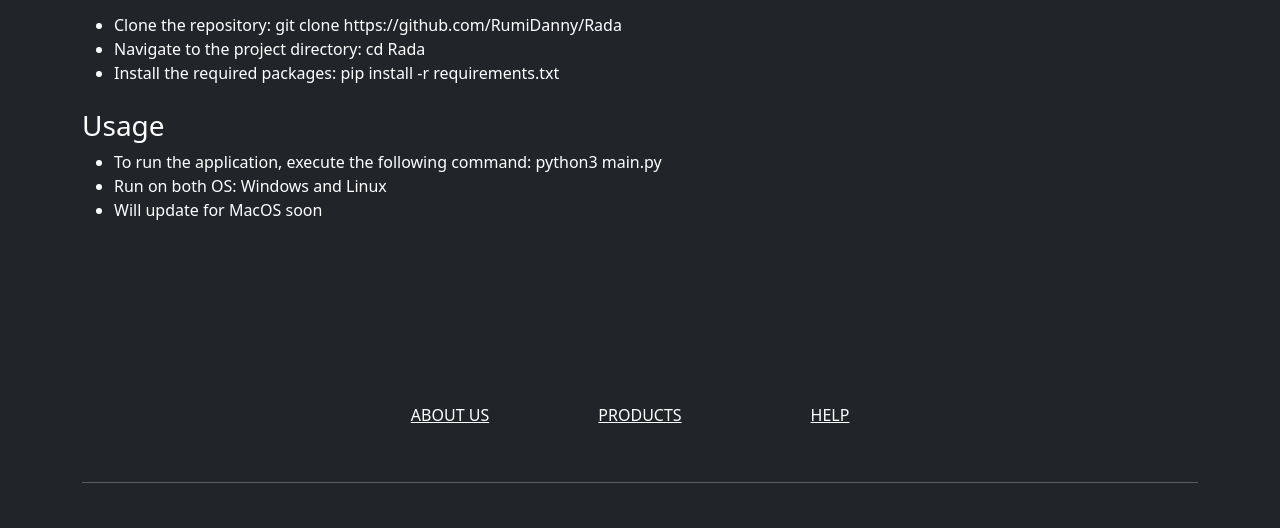
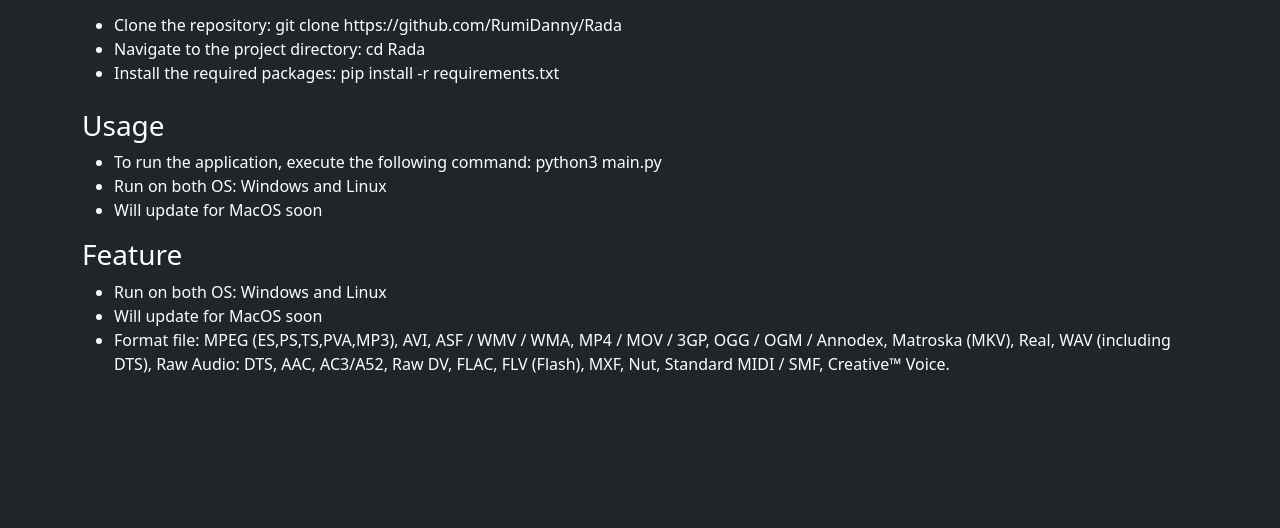
Before and after one commit to RumiDanny/rumidanny.github.io, a plain HTML site: page index.html in a window 1280 px wide. Shown: the part 512-1040 px from the top of the page. Drawn offline with Linux system fonts and the light colour scheme.

Commit message:
Update index.html

```diff
--- a/index.html
+++ b/index.html
@@ -53,6 +53,14 @@
                     <li>Run on both OS: Windows and Linux</li>
                     <li>Will update for MacOS soon</li>
                 </ul>
+                <h3 class="font-weight-bold">Feature</h3>
+                <ul>
+                    <li>Run on both OS: Windows and Linux</li>
+                    <li>Will update for MacOS soon</li>
+                    <li>Format file: MPEG (ES,PS,TS,PVA,MP3), AVI, ASF / WMV / WMA, MP4 / MOV / 3GP, OGG / OGM / Annodex, Matroska (MKV), Real, WAV
+                    (including DTS), Raw Audio: DTS, AAC, AC3/A52, Raw DV, FLAC, FLV (Flash), MXF, Nut, Standard MIDI / SMF, Creative™
+                    Voice.</li>
+                </ul>
             </div>
         </div>
     </div>
```
